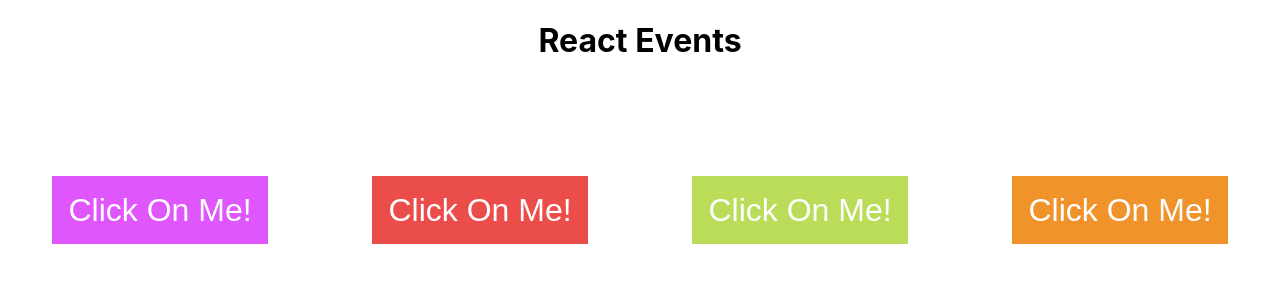
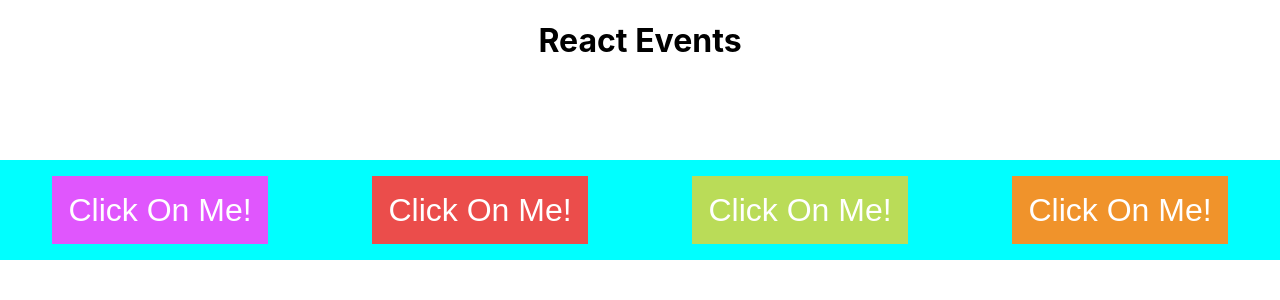
Before and after one commit to cdsalty/reactEvents, a React (Create React App) app: page / in a window 1280 px wide. Shown: the top 300 px of the page. Built offline with nearby package versions, Linux system fonts and the light colour scheme.

Commit message:
passing methods change button colors

```diff
--- a/src/ButtonList.js
+++ b/src/ButtonList.js
@@ -5,12 +5,21 @@ class ButtonList extends Component {
   static defaultProps = {
       colors: ["#e056fd", "#eb4d4b", "#badc58", "#f0932b"]
   };
+  constructor(props){
+    super(props);
+    this.state = { color: "cyan"}
+  }
+  changeColor(newColor){
+    console.log(`newColor is: ${newColor}`);
+    this.setState({ color: newColor });
+  }
+
   render(){
     return(
-      <div className='ButtonList'>
+      <div className='ButtonList' style={{backgroundColor: this.state.color}}>
         {this.props.colors.map(c => {
           const colorObject = { backgroundColor: c };
-          return <button style={colorObject}>Click On Me!</button>;
+          return <button style={colorObject} onClick={this.changeColor.bind(this, c)}>Click On Me!</button>;
         })}
       </div>
     );
```
